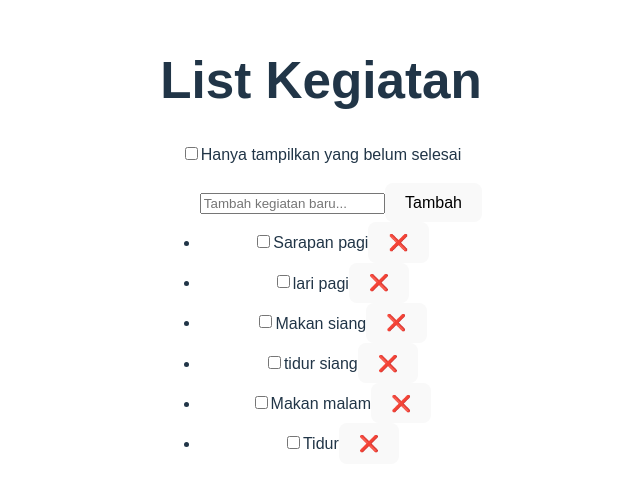
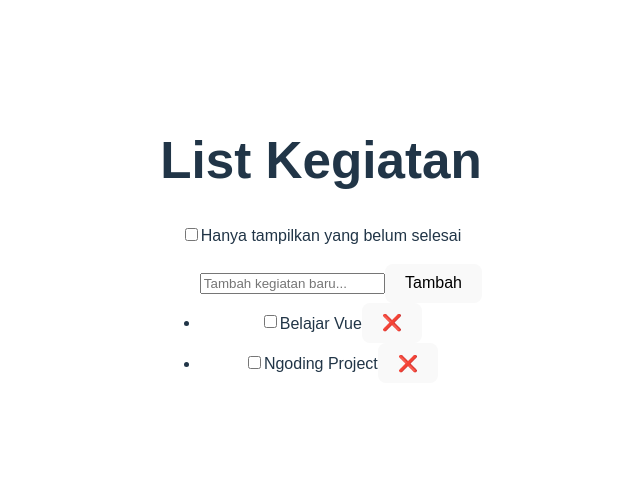
Before and after one commit to rengganurardiyansah2004/32-pbk-uts-233510352, a Vue app: page / in a window 1280 px wide. Shown: the part 151-642 px from the top of the page, without its empty margins (319-959 px from the left). Built offline with nearby package versions, Linux system fonts and the light colour scheme.

Commit message:
memperbaiki fitur filter yang belum bekerja

```diff
--- a/src/App.vue
+++ b/src/App.vue
@@ -5,7 +5,7 @@
     <input type="checkbox" v-model="tampilkanYangBelumSelesai" />Hanya tampilkan yang belum selesai</label>
     <ul>
       <input v-model="inputBaru" @keyup.enter="tambahKegiatan" placeholder="Tambah kegiatan baru..." /><button @click="tambahKegiatan">Tambah</button>
-      <li v-for="(kegiatan, index) in kegiatanList" :key="index">
+      <li v-for="(kegiatan, index) in kegiatanYangDitampilkan" :key="index">
         <input type="checkbox" v-model="kegiatan.selesai" />
         <span :class="{ selesai: kegiatan.selesai }">{{ kegiatan.nama }}</span>
         <button @click="hapusKegiatan(index)">❌</button>
@@ -15,18 +15,21 @@
 </template>
 
 <script setup>
-import { ref } from 'vue'
+import { ref, computed } from 'vue'
 
 const kegiatanList = ref([
-  { nama: 'Sarapan pagi', selesai: false },
-  { nama: 'lari pagi', selesai: false },
-  { nama: 'Makan siang', selesai: false },
-  { nama: 'tidur siang', selesai: false },
-  { nama: 'Makan malam', selesai: false },
-  { nama: 'Tidur', selesai: false }
+  { nama: 'Belajar Vue', selesai: false },
+  { nama: 'Ngoding Project', selesai: false }
 ])
 
-const inputBaru = ref('')
+const tampilkanYangBelumSelesai = ref(false)
+
+const kegiatanYangDitampilkan = computed(() => {
+  return tampilkanYangBelumSelesai.value
+    ? kegiatanList.value.filter(k => !k.selesai)
+    : kegiatanList.value
+})
+
 
 function tambahKegiatan() {
   if (inputBaru.value.trim() !== '') {
```
